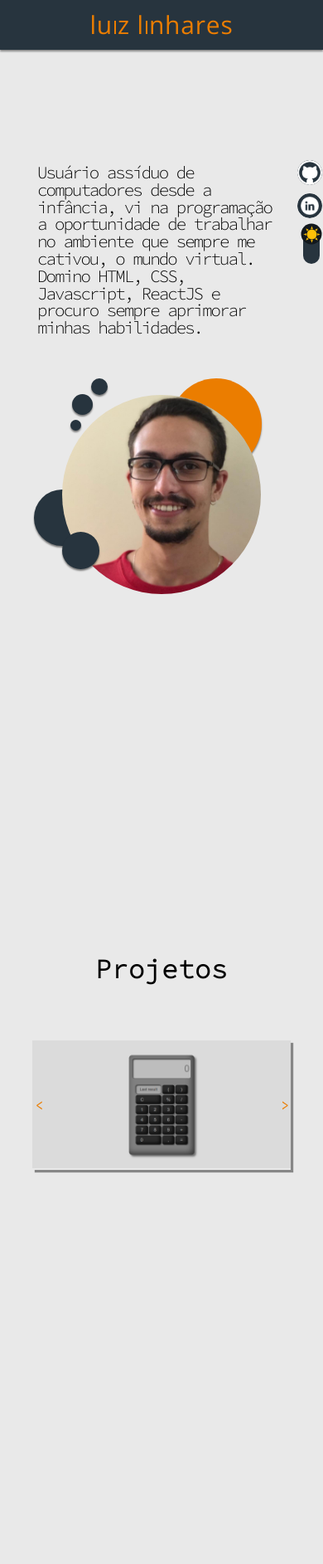
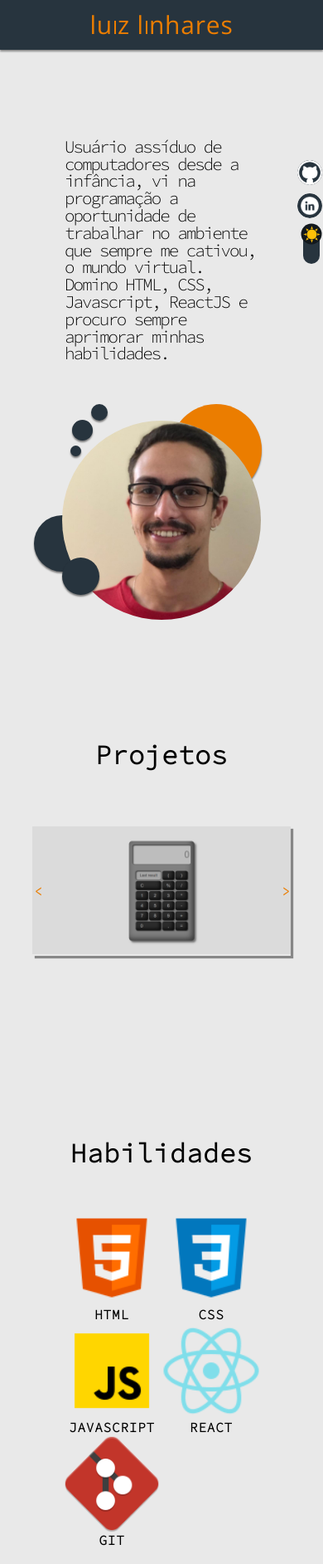
Before and after one commit to lflinhares/lflinhares.github.io, a React (Create React App) app: page / in a window 390 px wide. Shown: the top 1885 px of the page at 83% size. Built offline with nearby package versions, Linux system fonts and the light colour scheme.

Commit message:
media query improvements

```diff
--- a/src/components/about/About.css
+++ b/src/components/about/About.css
@@ -13,7 +13,7 @@
   font-size: 1.3em;
   text-align: left;
   letter-spacing: -2px;
-  width: 300px;
+  width: 60vw;
   font-weight: normal;
   margin-bottom: 20px;
 }
--- a/src/components/certificados/Certificados.css
+++ b/src/components/certificados/Certificados.css
@@ -5,6 +5,7 @@
   align-items: center;
   justify-content: center;
   gap: 10px;
+  width: 90vw;
 }
 .showed {
   display: none;
--- a/src/components/habilidades/Habilidades.css
+++ b/src/components/habilidades/Habilidades.css
@@ -10,7 +10,7 @@
   align-items: center;
   justify-content: center;
   height: fit-content;
-  width: 300px;
+  width: 90vw;
 }
 .item-img {
   height: 120px;
--- a/src/components/section/Section.css
+++ b/src/components/section/Section.css
@@ -35,4 +35,8 @@ h2 {
   .habilidades {
     height: 100vh;
   }
+  .projetos-section {
+    max-height: fit-content;
+    min-height: fit-content;
+  }
 }
```
Also changed, not shown: 4 other files (tests, documents, lock files or other folders).
